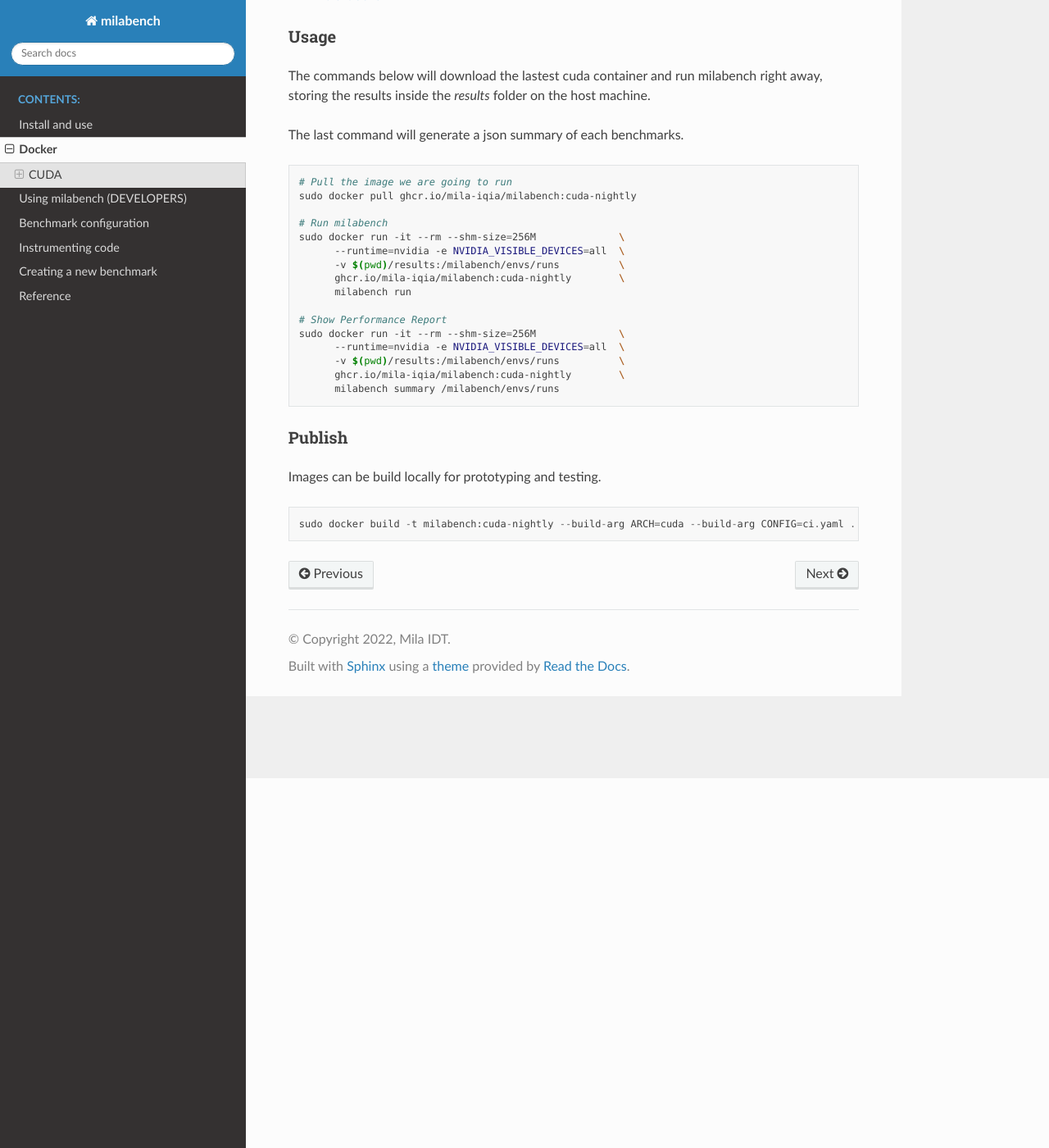
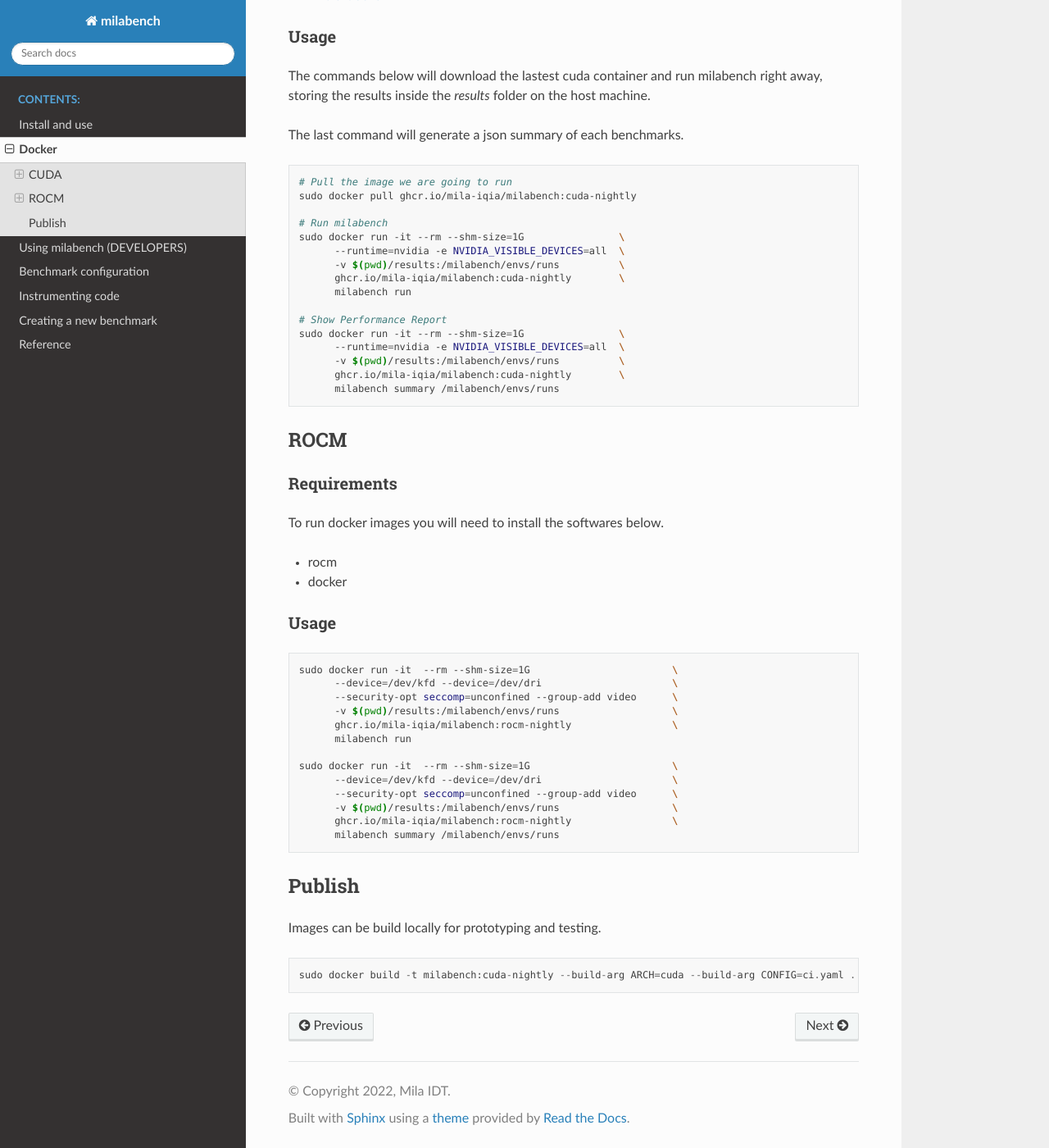
Before and after one commit to mila-iqia/milabench, a Sphinx documentation site: the page built from docs/docker.rst, in a window 1280 px wide and 1400 px high, scrolled down 451 px. Shown: the whole window at 82% size. Built offline with Sphinx 7.4.7 and the Read the Docs theme 2.0.0, drawn with Linux system fonts in a browser that asks for light colours.

Commit message:
Duplicate docker file for amd (#91)
* Duplicate docker file for amd

* Move docker doc to a readme

* Update docker doc

---------

Co-authored-by: Pierre Delaunay <pierre@delaunay.io>

```diff
--- a/docs/docker.rst
+++ b/docs/docker.rst
@@ -32,22 +32,52 @@
    sudo docker pull ghcr.io/mila-iqia/milabench:cuda-nightly
 
    # Run milabench
-   sudo docker run -it --rm --shm-size=256M              \
+   sudo docker run -it --rm --shm-size=1G                \
          --runtime=nvidia -e NVIDIA_VISIBLE_DEVICES=all  \
          -v $(pwd)/results:/milabench/envs/runs          \
          ghcr.io/mila-iqia/milabench:cuda-nightly        \
          milabench run
 
    # Show Performance Report
-   sudo docker run -it --rm --shm-size=256M              \
+   sudo docker run -it --rm --shm-size=1G                \
          --runtime=nvidia -e NVIDIA_VISIBLE_DEVICES=all  \
          -v $(pwd)/results:/milabench/envs/runs          \
          ghcr.io/mila-iqia/milabench:cuda-nightly        \
          milabench summary /milabench/envs/runs
 
+ROCM
+----
+
+Requirements
+^^^^^^^^^^^^
+
+To run docker images you will need to install the softwares below.
+
+* rocm
+* docker
+
+Usage
+^^^^^
+
+.. code-block:: bash
+
+   sudo docker run -it  --rm --shm-size=1G                        \
+         --device=/dev/kfd --device=/dev/dri                      \
+         --security-opt seccomp=unconfined --group-add video      \
+         -v $(pwd)/results:/milabench/envs/runs                   \
+         ghcr.io/mila-iqia/milabench:rocm-nightly                 \
+         milabench run
+
+   sudo docker run -it  --rm --shm-size=1G                        \
+         --device=/dev/kfd --device=/dev/dri                      \
+         --security-opt seccomp=unconfined --group-add video      \
+         -v $(pwd)/results:/milabench/envs/runs                   \
+         ghcr.io/mila-iqia/milabench:rocm-nightly                 \
+         milabench summary /milabench/envs/runs
+
 
 Publish
-^^^^^^^
+-------
 
 Images can be build locally for prototyping and testing.
 
```
Also changed, not shown: docker/README.md (added), 6 other files.
